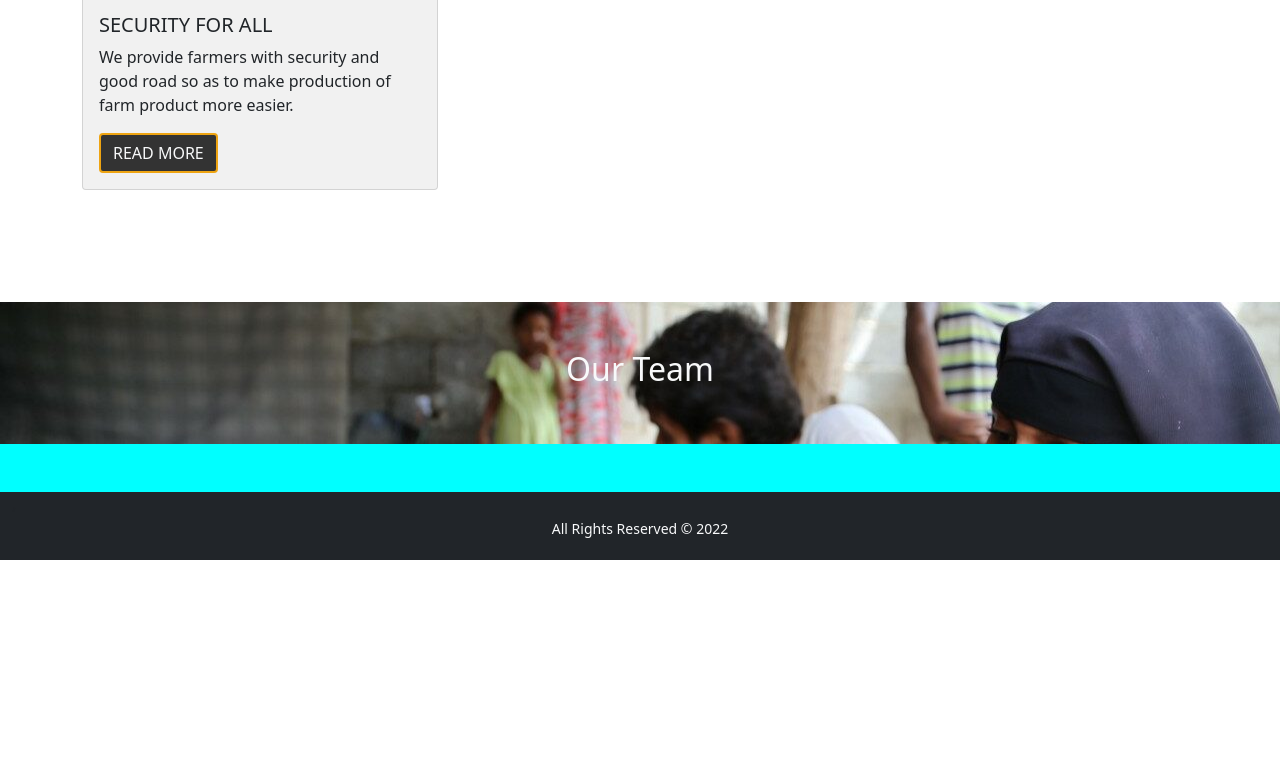
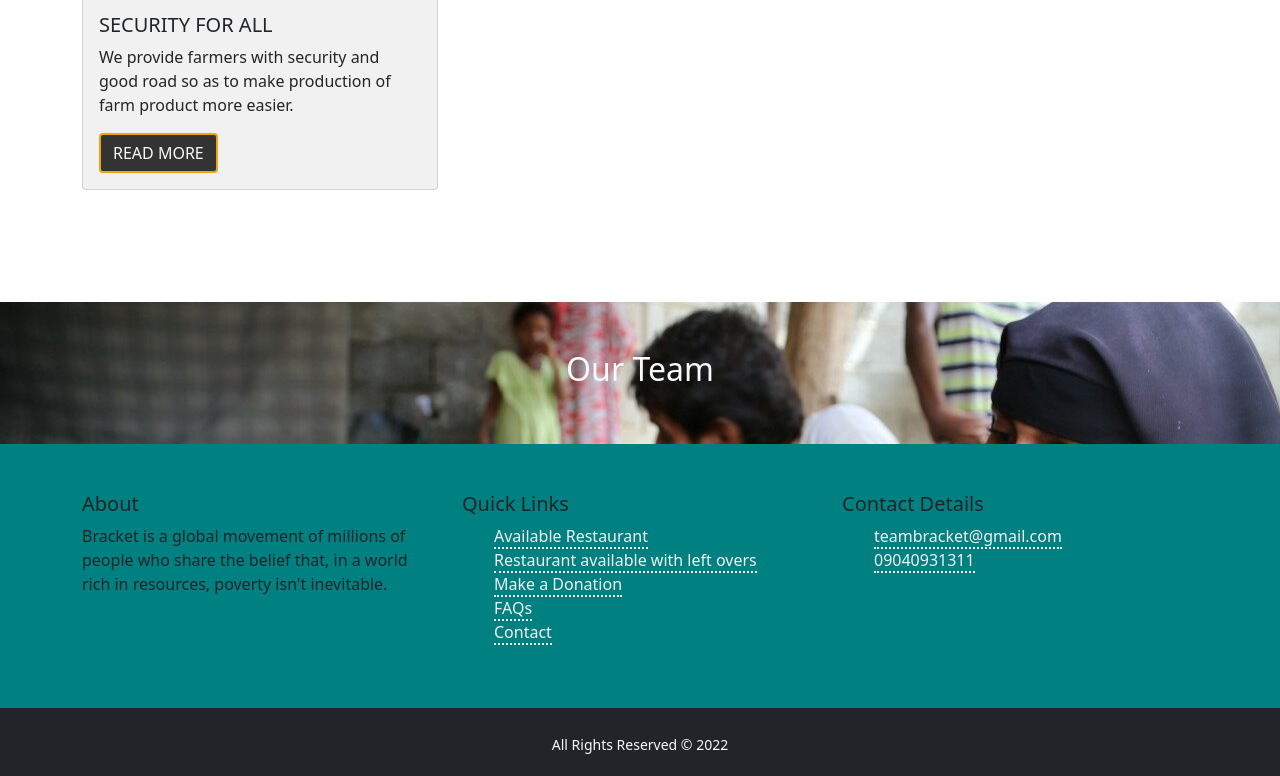
Before and after one commit to ibroraheem/hunger, a plain HTML site: page index.html in a window 1280 px wide. Shown: the part 2723-3499 px from the top of the page. Before the commit the page ends 3283 px from the top, so only its background shows below. Drawn offline with nearby package versions, Linux system fonts and the light colour scheme.

Commit message:
amother push

```diff
--- a/index.html
+++ b/index.html
@@ -5,6 +5,7 @@
     <meta charset="UTF-8">
     <meta http-equiv="X-UA-Compatible" content="IE=edge">
     <meta name="viewport" content="width=device-width, initial-scale=1.0">
+    <link rel="shortcut icon" href="img/logo.png" type="image/x-icon">
     <link href="https://cdn.jsdelivr.net/npm/bootstrap@5.1.3/dist/css/bootstrap.min.css" rel="stylesheet"
         integrity="sha384-1BmE4kWBq78iYhFldvKuhfTAU6auU8tT94WrHftjDbrCEXSU1oBoqyl2QvZ6jIW3" crossorigin="anonymous">
     <link rel="stylesheet" href="style.css">
@@ -216,8 +217,32 @@
         </div>
     </div>
     <div class="container-fluid pb-5 links">
-        <div class="container">
-
+        <div class="container pt-5">
+            <div class="row">
+                <div class="col">
+                    <h5>About</h5>
+                    <p>Bracket is a global movement of millions of people who share the belief that, in a world rich in
+                        resources, poverty isn't inevitable.</p>
+                        <i class="fa fa-facebook" aria-hidden="false"></i>
+                </div>
+                <div class="col">
+                    <h5>Quick Links</h5>
+                    <ul class="quick-links">
+                        <li><a href="#">Available Restaurant</a></li>
+                        <li><a href="">Restaurant available with left overs</a></li>
+                        <li><a href="">Make a Donation</a></li>
+                        <li><a href="">FAQs</a></li>
+                        <li><a href="">Contact</a></li>
+                    </ul>
+                </div>
+                <div class="col">
+                    <h5>Contact Details</h5>
+                    <ul class="quick-links">
+                        <li><a href="mailto:#">teambracket@gmail.com</a></li>
+                        <li><a href="tel:09040931311">09040931311</a></li>
+                    </ul>
+                </div>
+            </div>
         </div>
     </div>
     <footer class="container-fluid bg-dark pb-1">
--- a/style.css
+++ b/style.css
@@ -55,5 +55,15 @@ nav a:hover, .active {
     background-color: #f1f1f1 !important;
 }
 .links{
-    background-color: aqua;
+    background-color: teal;
 }
+.quick-links{
+    list-style: none;
+}
+.quick-links li a{
+    border-bottom: dotted 2px #f1f1f1;
+    color: #f1f1f1;
+    text-decoration: none;
+    width: 100%;
+    height: 50px;
+}
```
